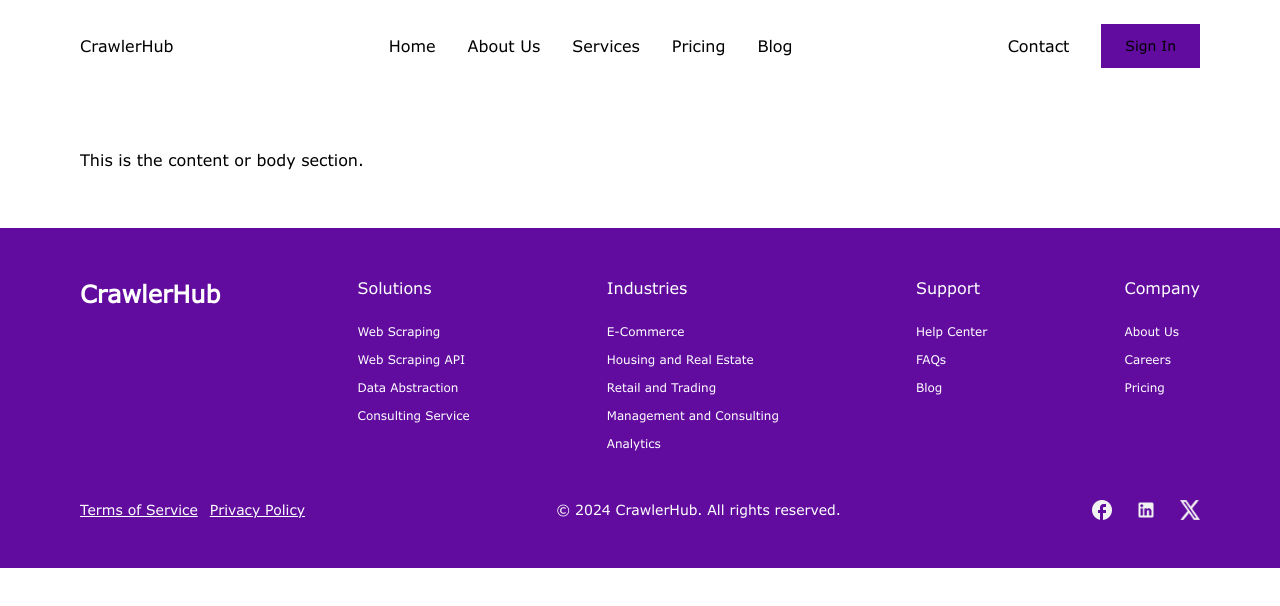
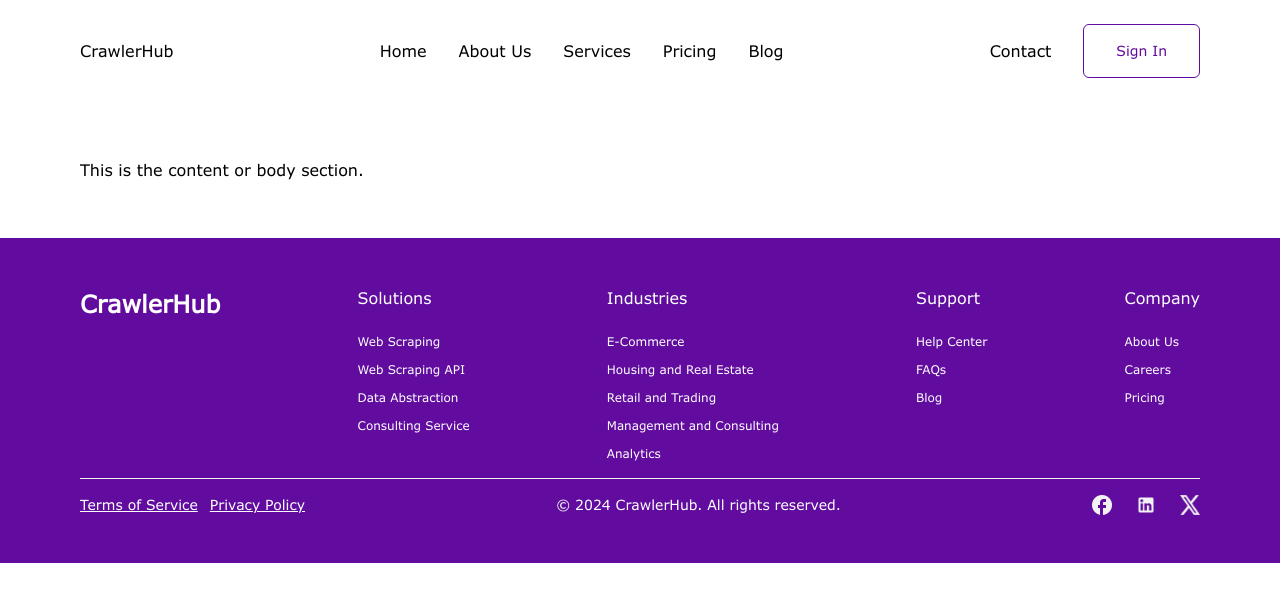
Before and after one commit to beecodeguy/crawlhub, a Next.js app: page / in a window 1280 px wide. Shown: the top 606 px of the page. Built offline with nearby package versions, Linux system fonts and the light colour scheme.

Commit message:
add button config

```diff
--- /dev/null
+++ b/src/assets/styles/components/_button.scss
@@ -0,0 +1,3 @@
+.btn-outline {
+  @apply text-primary border border-primary bg-transparent hover:bg-primary hover:text-white;
+}
--- a/src/assets/styles/components/_index.scss
+++ b/src/assets/styles/components/_index.scss
@@ -1,2 +1,3 @@
 @import "./table";
 @import "./tiptap";
+@import "./button";
--- a/src/assets/styles/main.scss
+++ b/src/assets/styles/main.scss
@@ -4,6 +4,8 @@
 
 :root {
   --primary: #610c9f;
+  --light-grey: #f2f2f2;
+  --radius: 0.5rem;
 }
 
 // body {
--- a/src/components/containers/Footer/index.tsx
+++ b/src/components/containers/Footer/index.tsx
@@ -5,7 +5,7 @@ import { FaceBookIcon, LinkedInIcon, TwitterIcon } from "@/assets/icons";
 
 const Footer = () => {
   return (
-    <footer className="h-[340px] bg-primary text-white px-[80px] py-6 flex flex-col gap-4">
+    <footer className="bg-primary text-white px-[80px] py-6 flex flex-col gap-3">
       <div className="flex gap-5 justify-between">
         <span className="typography-h4">CrawlerHub</span>
         <FooterColumn
@@ -47,7 +47,7 @@ const Footer = () => {
           ]}
         />
       </div>
-      <div className="h-[1px] bg-white" />
+      <div className="h-[1px] bg-light-grey" />
       <div className="flex justify-between text-[14px] leading-[20px]">
         <div className="flex gap-2">
           <span className="underline">Terms of Service</span>
--- a/src/components/containers/Header/index.tsx
+++ b/src/components/containers/Header/index.tsx
@@ -15,7 +15,7 @@ const Header = () => {
       </div>
       <div className="flex gap-5 items-center">
         <Link href="">Contact</Link>
-        <Button>Sign In</Button>
+        <Button className="btn-outline">Sign In</Button>
       </div>
     </nav>
   );
--- a/src/components/ui/button.tsx
+++ b/src/components/ui/button.tsx
@@ -1,8 +1,8 @@
-import * as React from "react"
-import { Slot } from "@radix-ui/react-slot"
-import { cva, type VariantProps } from "class-variance-authority"
+import * as React from "react";
+import { Slot } from "@radix-ui/react-slot";
+import { cva, type VariantProps } from "class-variance-authority";
 
-import { cn } from "@/lib/utils"
+import { cn } from "@/lib/utils";
 
 const buttonVariants = cva(
   "inline-flex items-center justify-center whitespace-nowrap rounded-md text-sm font-medium ring-offset-background transition-colors focus-visible:outline-none focus-visible:ring-2 focus-visible:ring-ring focus-visible:ring-offset-2 disabled:pointer-events-none disabled:opacity-50",
@@ -31,26 +31,28 @@ const buttonVariants = cva(
       size: "default",
     },
   }
-)
+);
 
 export interface ButtonProps
   extends React.ButtonHTMLAttributes<HTMLButtonElement>,
     VariantProps<typeof buttonVariants> {
-  asChild?: boolean
+  asChild?: boolean;
 }
 
 const Button = React.forwardRef<HTMLButtonElement, ButtonProps>(
   ({ className, variant, size, asChild = false, ...props }, ref) => {
-    const Comp = asChild ? Slot : "button"
+    const Comp = asChild ? Slot : "button";
     return (
       <Comp
-        className={cn(buttonVariants({ variant, size, className }))}
+        className={`${cn(
+          buttonVariants({ variant, size, className })
+        )} px-5 py-3 text-base rounded-lg`}
         ref={ref}
         {...props}
       />
-    )
+    );
   }
-)
-Button.displayName = "Button"
+);
+Button.displayName = "Button";
 
-export { Button, buttonVariants }
+export { Button, buttonVariants };
--- a/tailwind.config.js
+++ b/tailwind.config.js
@@ -49,6 +49,7 @@ module.exports = {
         ring: "hsl(var(--ring))",
         background: "hsl(var(--background))",
         foreground: "hsl(var(--foreground))",
+        "light-grey": "var(--light-grey)",
         primary: {
           DEFAULT: "var(--primary)",
           foreground: "hsl(var(--primary-foreground))",
```
